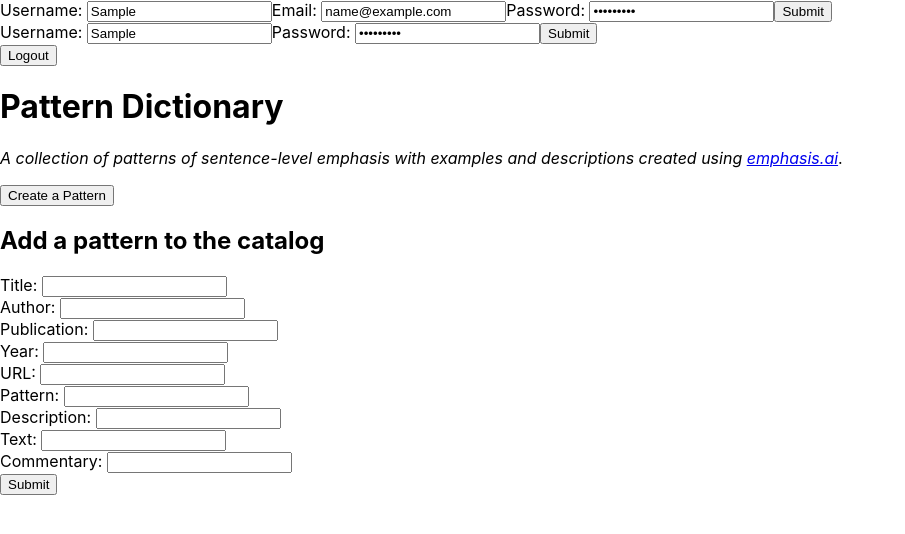
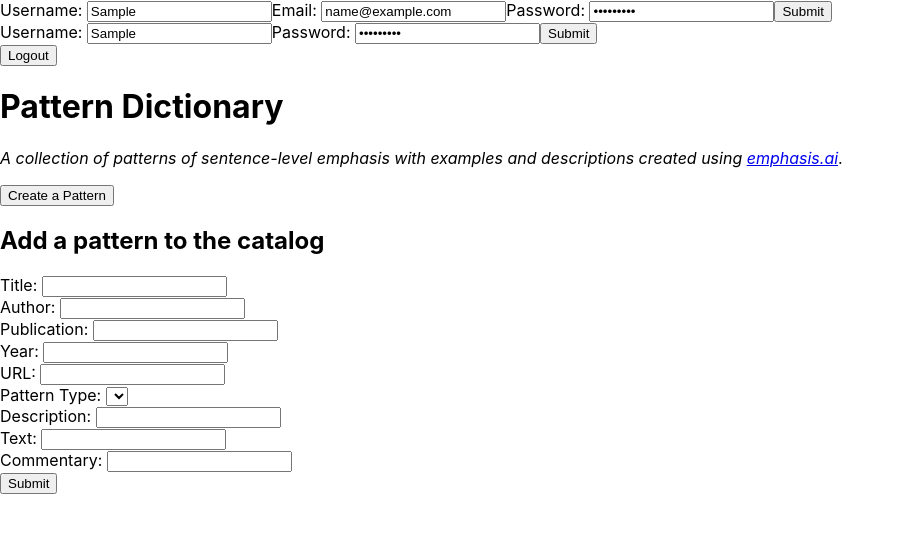
Before and after one commit to johnmichaeloro/emphasis_editor, a React (Create React App) app in the folder front-end-patterns/: page / in a window 1280 px wide. Both pictures are taken after typing "Sample", "name@example.com", "Sample123", "Sample", "Sample123" into the empty fields and a click on the button "Create a Pattern". Shown: the top 534 px of the page, without its empty margins (0-905 px from the left). Built offline with nearby package versions, Linux system fonts and the light colour scheme; no server answers.

Commit message:
preparing to add drop down menu

```diff
--- a/front-end-patterns/src/PatternContainer/CreatePattern/CreatePattern.jsx
+++ b/front-end-patterns/src/PatternContainer/CreatePattern/CreatePattern.jsx
@@ -9,7 +9,7 @@ class CreatePattern extends Component {
       publication: '',
       year: '',
       url: '',
-      pattern: '',
+      patternType: null,
       description: '',
       text: [{
         text: '',
@@ -49,7 +49,7 @@ class CreatePattern extends Component {
           </label>
           <br/>
           <label>
-            Pattern: <input type='text' name='pattern' onChange={this.updatePattern} />
+            Pattern Type: <select name='patternType'></select>
           </label>
           <br/>
           <label>
--- a/front-end-patterns/src/PatternContainer/PatternEditor/PatternEditor.jsx
+++ b/front-end-patterns/src/PatternContainer/PatternEditor/PatternEditor.jsx
@@ -27,7 +27,7 @@ const PatternEditor = (props) => {
         </label>
         <br/>
         <label>
-          Edit Pattern: <input type='text' name='pattern' onChange={props.handleFormChange} value={props.patternToEdit.pattern} />
+          Edit Pattern Type: <select name='patternType' value={props.patternToEdit.patternType}></select>
         </label>
         <br/>
         <label>
--- a/front-end-patterns/src/PatternContainer/PatternList/PatternList.jsx
+++ b/front-end-patterns/src/PatternContainer/PatternList/PatternList.jsx
@@ -41,7 +41,7 @@ const PatternList = (props) => {
         <span>Publication:{pattern.publication}</span><br/>
         <span>Year:{pattern.publication}</span><br/>
         <span>URL:{pattern.url}</span><br/>
-        <span>Pattern:{pattern.pattern}</span><br/>
+        <span>Pattern Type:<select></select></span><br/>
         <span>Description:{pattern.description}</span><br/>
         <span>Text:{sentenceColorer}</span><br/>
         <span>Commentary:{pattern.commentary}</span><br/>
```
